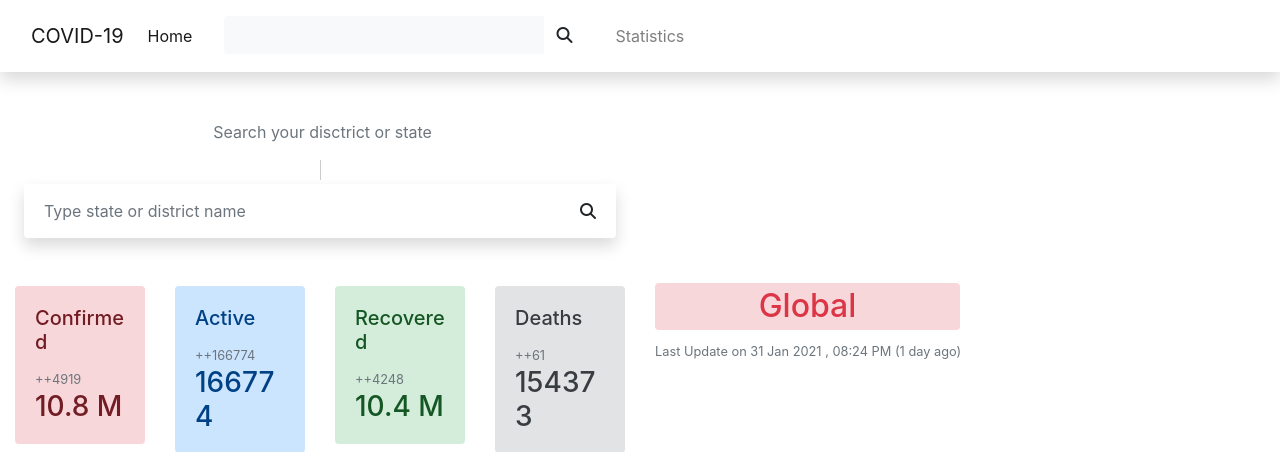
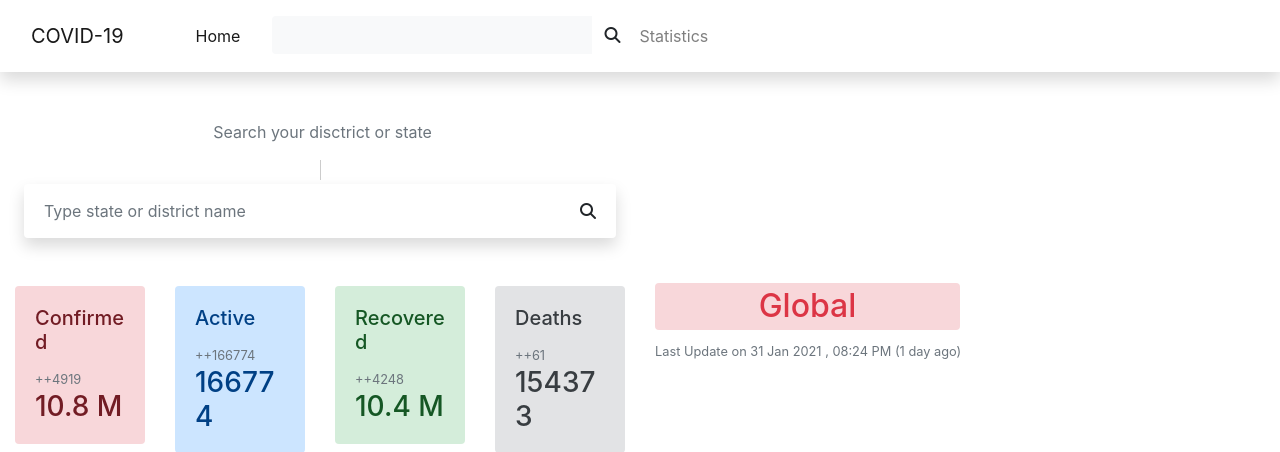
Before and after one commit to Subhrans/COVID-19_Tracker, a Django app: template COVID_19_Tracker/templates/covid/CountryDetails.html in a window 1280 px wide. Shown: the top 452 px of the page. Run offline with Django 3.2, Linux system fonts and the light colour scheme; the template is opened without the code that fills it: values that come from a table or form of the project are taken from there, others are empty; data comes from the database, SQL or seed files in the repository; some libraries are stand-ins or nearby versions.

Commit message:
new update on heroku

```diff
--- a/COVID_19_Tracker/forms.py
+++ b/COVID_19_Tracker/forms.py
@@ -1,18 +1,21 @@
 from django import forms
-from .models import India,Countries
-country_name=Countries.objects.values_list('country',flat=True)
+from .models import India
+
+
 class IndiaForm(forms.ModelForm):
     class Mata:
-        model=India
-        fields="__all__"
+        model = India
+        fields = "__all__"
 
 
 class SearchLocation(forms.Form):
-    location_name=forms.CharField(max_length=1000,widget=forms.TextInput(attrs={'class':'form-control bg-light border-0 search',
-                                                                                'data-toggle':'popover',
-                                                                                'title':'',
-                                                                                'data-content':"hello",
-                                                                                # 'data-trigger':'focus',
-                                                                                'data-placement':'bottom',
-                                                                                'data-html':"true",
-                                                                                }))
+    location_name = forms.CharField(max_length=1000,
+                                    widget=forms.TextInput(attrs={'class': 'form-control bg-light border-0 search sm-search',
+                                                                  'data-toggle': 'popover',
+                                                                  'title': '',
+                                                                  'data-content': "Default Value",
+                                                                  # 'data-trigger':'focus',
+                                                                  'data-placement': 'bottom',
+                                                                  'data-html': "true",
+                                                                  'placeholer':'type Country name',
+                                                                  }))
--- a/COVID_19_Tracker/static/covid/js/country.js
+++ b/COVID_19_Tracker/static/covid/js/country.js
@@ -1,7 +1,7 @@
 $(".counterUp").counterUp({delay:10,time:1000});
 
-var typed = new Typed(".search",{
-    strings:['Type City name',''],
+var typed = new Typed(".sm-search",{
+    strings:['Type Country name',''],
     typeSpeed:30,
     backDelay: 900,
     backSpeed: 30,
@@ -19,3 +19,12 @@ $(document).ready( function () {
     $("#table_id_filter").addClass("d-none");
 
 } );
+$(window).resize(function(){
+    if(window.innerWidth < 768)
+    {
+    $("[data-toggle='popover']").removeClass('sm-search');
+    }
+    else{
+    $("[data-toggle='popover']").addClass('sm-search');
+    }
+});
--- a/COVID_19_Tracker/templates/covid/CountryDetails.html
+++ b/COVID_19_Tracker/templates/covid/CountryDetails.html
@@ -227,23 +227,34 @@
             listArr[c] = "{{i}}";
             c++;
      {% endfor %}
-     console.log(listArr);
      var country_list_str="";
      for( let j=0;j<listArr.length;j++)
      {
-        country_list_str+="<p class='h5'>"+listArr[j]+"</p><br>";
+        country_list_str+="<p class='country_list text-muted'>"+listArr[j]+"</p>";
       }
-      console.log(country_list_str);
+
 
       $("[data-toggle='popover']").popover();
      $("[data-toggle='popover']").attr('data-content',country_list_str);
      $('.form-control').click(function(){
-        $('.popover').addClass('overflow-hidden h-25');
+        $('.popover').addClass('overflow-hidden h-25 w-100');
      });
      $('.form-control').keyup(function(){
-        let data=$('.form-control').val();
-        console.log(data);
-
+        var data=$('.form-control').val().toUpperCase();
+        if(data != '')
+        {
+            let x=document.getElementsByClassName("country_list");
+            for(var i=0;i<x.length;i++)
+            {
+                let name=x[i].textContent.toUpperCase();
+                if(name.indexOf(data) > -1){
+                x[i].style.display="";
+                }
+                else{
+                x[i].style.display="none";
+                }
+            }
+        }
      });
     });
 </script>
--- a/COVID_19_Tracker/templates/covid/navbar.html
+++ b/COVID_19_Tracker/templates/covid/navbar.html
@@ -8,8 +8,8 @@
         </button>
 
         <div class="collapse navbar-collapse" id="navbarSupportedContent">
-            <ul class="navbar-nav mr-auto">
-                <li class="nav-item active">
+            <ul class="navbar-nav mx-4">
+                <li class="nav-item active ml-4">
                     <a class="nav-link" href="{% url 'COVID-19:search_country' %}">Home <span
                             class="sr-only">(current)</span></a>
                 </li>
@@ -29,14 +29,9 @@
                     </div>
                     <div id="list_search" class="d-none d-sm-none">
                     </div>
-<!--                    <div id="list_search">-->
-<!--                        <li href="#blog">Blog</li>-->
-<!--                        <li href="#contact">Contact</li>-->
-<!--                        <li href="#custom">Custom</li>-->
-<!--                        <li href="#support">Support</li>-->
-<!--                        <li href="#tools">Tools</li>-->
                 </form>
-                <li class="nav-item ml-5">
+
+                <li class="nav-item ml-4">
                     <a class="nav-link" href="#">Statistics</a>
                 </li>
             </ul>
--- a/COVID_19_Tracker/views.py
+++ b/COVID_19_Tracker/views.py
@@ -33,7 +33,7 @@ def search_country(request):
                     folium.CircleMarker(location=statelocation, radius=rad, tooltip=tooltip_text, fill=True,
                                         fill_color="#428bca").add_to(map)
             else:
-                country = Countries.objects.get(country__contains=pk)  # context
+                country = Countries.objects.get(country__iexact=pk)  # context
                 location = (country.lat, country.lon)
 
                 map = folium.Map(location=location, min_zoom=2, zoom_start=5)
```
